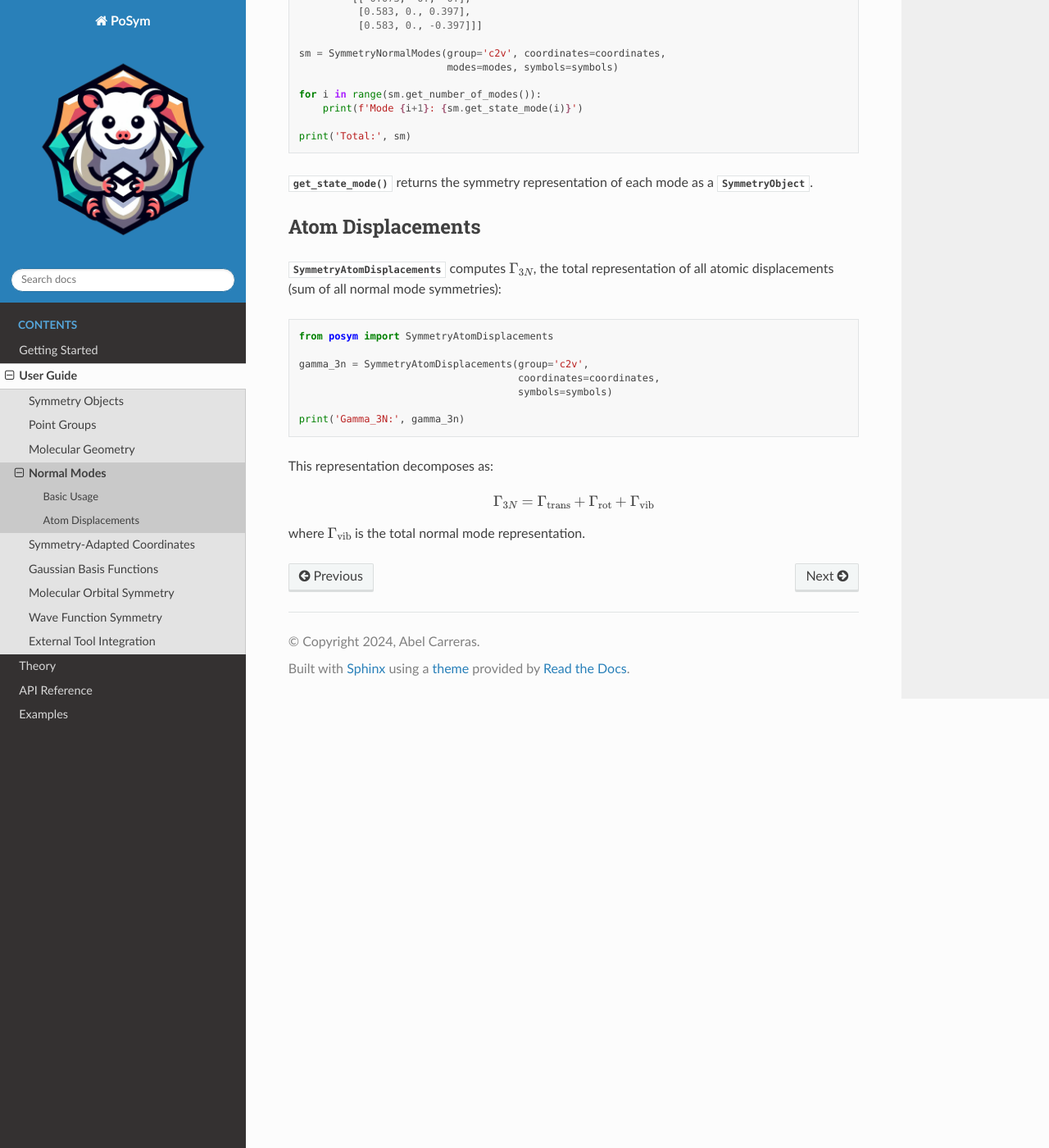
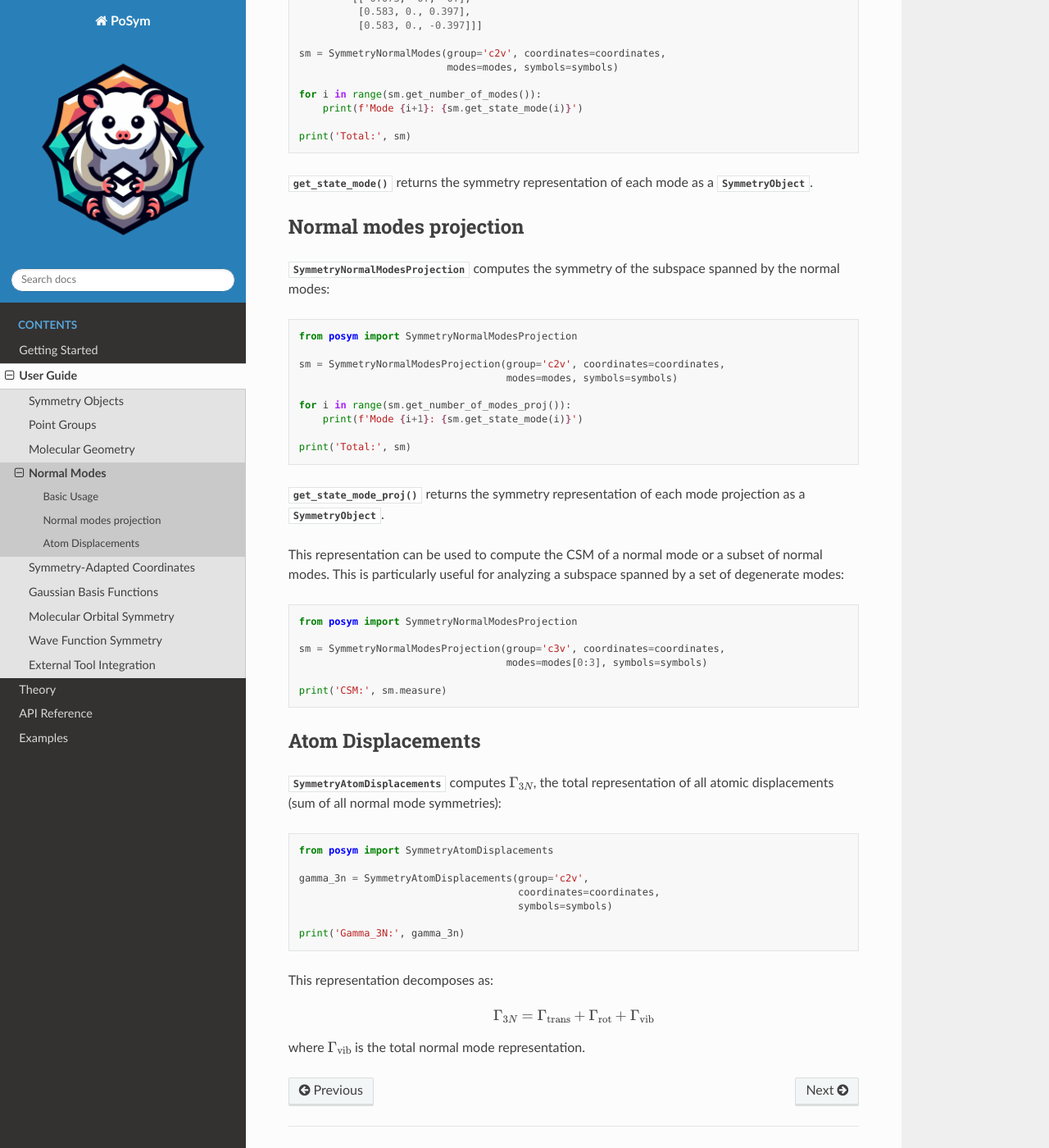
Before and after one commit to abelcarreras/posym, a Sphinx documentation site: the page built from docs/user_guide/normal_modes.rst, in a window 1280 px wide and 1400 px high, scrolled down 581 px. Shown: the whole window at 82% size. Built offline with Sphinx 7.4.7 and the Read the Docs theme 3.1.0, drawn with Linux system fonts in a browser that asks for light colours.

Commit message:
add SymmetryNormalModesProjection to documentation

```diff
--- a/docs/user_guide/normal_modes.rst
+++ b/docs/user_guide/normal_modes.rst
@@ -40,6 +40,41 @@ Basic Usage
 :meth:`~posym.SymmetryNormalModes.get_state_mode` returns the symmetry representation of
 each mode as a :class:`~posym.SymmetryObject`.
 
+Normal modes projection
+-----------------------
+:class:`~posym.SymmetryNormalModesProjection` computes the symmetry of the subspace
+spanned by the normal modes:
+
+.. code-block:: python
+
+   from posym import SymmetryNormalModesProjection
+
+   sm = SymmetryNormalModesProjection(group='c2v', coordinates=coordinates,
+                                      modes=modes, symbols=symbols)
+
+   for i in range(sm.get_number_of_modes_proj()):
+       print(f'Mode {i+1}: {sm.get_state_mode(i)}')
+
+   print('Total:', sm)
+
+:meth:`~posym.SymmetryNormalModesProjection.get_state_mode_proj` returns the symmetry representation of
+each mode projection as a :class:`~posym.SymmetryObject`.
+
+
+This representation can be used to compute the CSM of a normal mode or a subset
+of normal modes. This is particularly useful for analyzing a subspace spanned by
+a set of degenerate modes:
+
+.. code-block:: python
+
+   from posym import SymmetryNormalModesProjection
+
+   sm = SymmetryNormalModesProjection(group='c3v', coordinates=coordinates,
+                                      modes=modes[0:3], symbols=symbols)
+
+   print('CSM:', sm.measure)
+
+
 Atom Displacements
 ------------------
 
```
